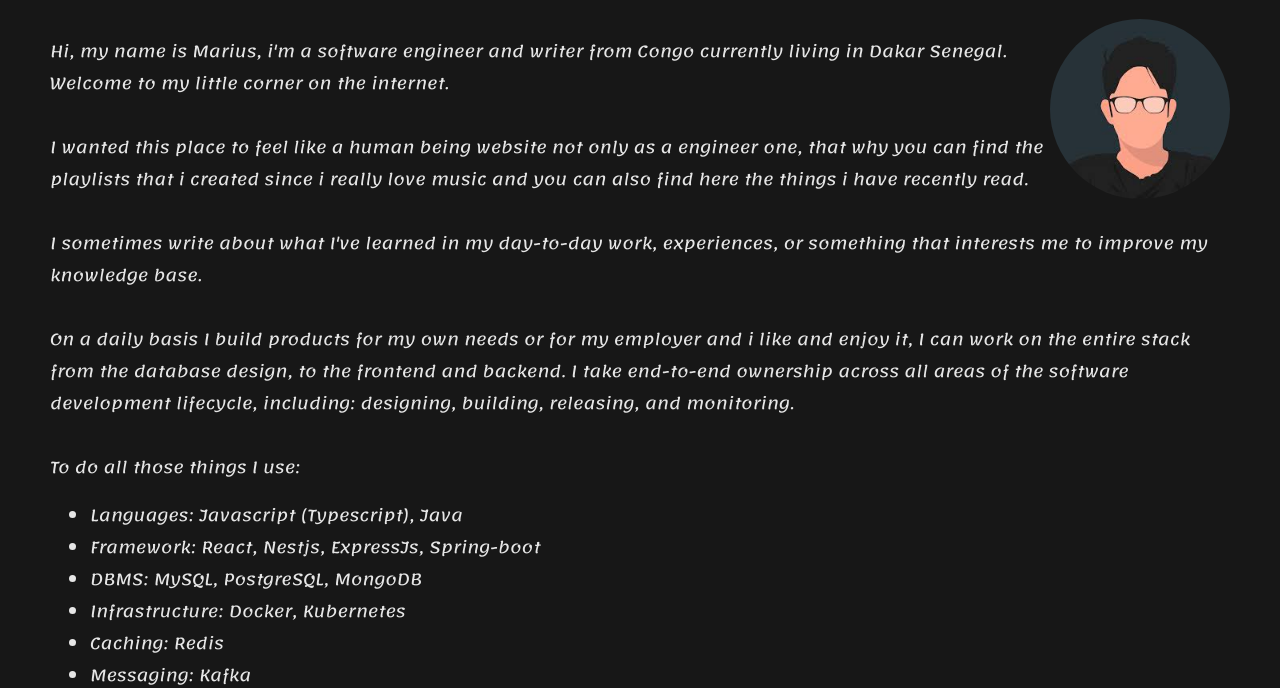
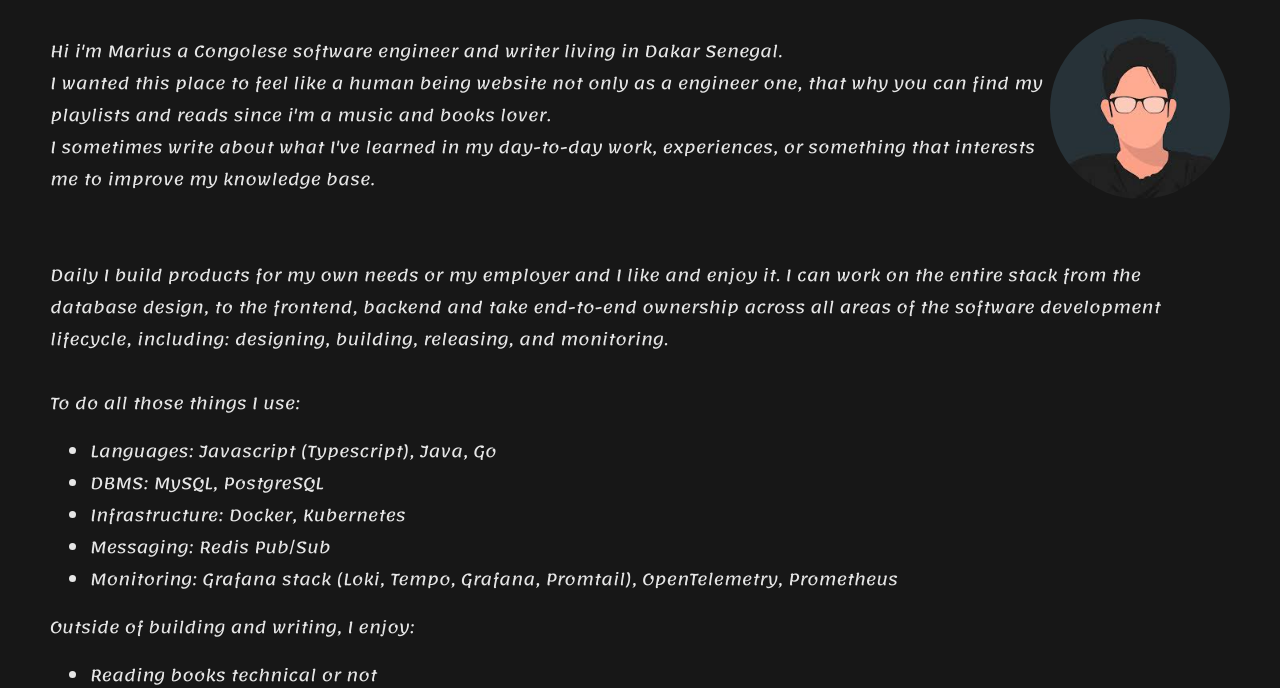
Before and after one commit to niemet0502/mariusniemet.me, a Gatsby site: page /about in a window 1280 px wide. Shown: the part 263-951 px from the top of the page. Built offline with nearby package versions, Linux system fonts and the light colour scheme; Gatsby itself is replaced by a stand-in of ours.

Commit message:
rewrite bio

```diff
--- a/src/pages/about.js
+++ b/src/pages/about.js
@@ -12,13 +12,13 @@ const About = () => {
           <div className="flex aboutme-section__picture">
             <div className="flex-1">
               <p>
-                Hi, my name is Marius, i'm a software engineer and writer from
-                Congo currently living in Dakar Senegal. <br /> Welcome to my
-                little corner on the internet. <br /> <br /> I wanted this place
-                to feel like a human being website not only as a engineer one,
-                that why you can find the playlists that i created since i
-                really love music and you can also find here the things i have
-                recently read.
+                Hi i'm Marius a Congolese software engineer and writer living in
+                Dakar Senegal. <br /> I wanted this place to feel like a human
+                being website not only as a engineer one, that why you can find
+                my playlists and reads since i'm a music and books lover.
+                <br /> I sometimes write about what I've learned in my
+                day-to-day work, experiences, or something that interests me to
+                improve my knowledge base. <br />
               </p>
             </div>
             <div className="flex">
@@ -32,28 +32,25 @@ const About = () => {
           <div>
             <div>
               <p>
-                I sometimes write about what I've learned in my day-to-day work,
-                experiences, or something that interests me to improve my
-                knowledge base.
                 <br />
-                <br />
-                On a daily basis I build products for my own needs or for my
-                employer and i like and enjoy it, I can work on the entire stack
-                from the database design, to the frontend and backend. I take
-                end-to-end ownership across all areas of the software
-                development lifecycle, including: designing, building,
-                releasing, and monitoring.
+                Daily I build products for my own needs or my employer and I
+                like and enjoy it. I can work on the entire stack from the
+                database design, to the frontend, backend and take end-to-end
+                ownership across all areas of the software development
+                lifecycle, including: designing, building, releasing, and
+                monitoring.
                 <br />
                 <br />
                 To do all those things I use:
                 <ul>
-                  <li>Languages: Javascript (Typescript), Java</li>
-                  <li>Framework: React, Nestjs, ExpressJs, Spring-boot</li>
-                  <li> DBMS: MySQL, PostgreSQL, MongoDB </li>
+                  <li>Languages: Javascript (Typescript), Java, Go</li>
+                  <li> DBMS: MySQL, PostgreSQL </li>
                   <li> Infrastructure: Docker, Kubernetes </li>
-                  <li> Caching: Redis</li>
-                  <li> Messaging: Kafka</li>
-                  <li>Monitoring:</li>
+                  <li> Messaging: Redis Pub/Sub</li>
+                  <li>
+                    Monitoring: Grafana stack (Loki, Tempo, Grafana, Promtail),
+                    OpenTelemetry, Prometheus
+                  </li>
                 </ul>
               </p>
 
--- a/src/styles/style.css
+++ b/src/styles/style.css
@@ -1,18 +1,16 @@
+@import url("https://fonts.googleapis.com/css2?family=Rock+Salt&display=swap");
 
-  @import url('https://fonts.googleapis.com/css2?family=Rock+Salt&display=swap');
-
-  @import url('https://fonts.googleapis.com/css2?family=Lemonada&family=Lobster+Two&family=Rock+Salt&display=swap');
+@import url("https://fonts.googleapis.com/css2?family=Lemonada&family=Lobster+Two&family=Rock+Salt&display=swap");
 
 .flex {
   display: flex;
-
 }
 
-.align-items-center{
+.align-items-center {
   align-items: center;
 }
 
-.flex-column{
+.flex-column {
   flex-direction: column;
 }
 
@@ -29,7 +27,7 @@ body {
   padding: 0px;
   margin: 0px;
   color: white;
-    font-family: 'Lemonada', cursive;
+  font-family: "Lemonada", cursive;
 }
 
 div {
@@ -52,7 +50,6 @@ div {
 div::-webkit-scrollbar-thumb {
   background-color: transparent;
 }
-
 
 .top-nav {
   position: fixed;
@@ -81,8 +78,8 @@ div {
   display: block;
 }
 
-
-.top-nav .navigation ul, .mobile-navigation ul {
+.top-nav .navigation ul,
+.mobile-navigation ul {
   list-style-type: none;
   padding: 0px;
 }
@@ -92,7 +89,8 @@ div {
   display: inline-block;
 }
 
-.top-nav .navigation a,  .mobile-navigation a{
+.top-nav .navigation a,
+.mobile-navigation a {
   display: flex;
   flex-direction: column;
   text-decoration: none;
@@ -103,7 +101,8 @@ div {
   text-decoration: underline;
 }
 
-.top-nav .navigation a .page-number, .mobile-navigation a .page-number{
+.top-nav .navigation a .page-number,
+.mobile-navigation a .page-number {
   color: rgb(164, 162, 162);
   font-size: 12px;
 }
@@ -140,7 +139,7 @@ div {
 }
 
 @media screen and (max-width: 1180px) {
-  .top-nav-wrapper{
+  .top-nav-wrapper {
     justify-content: space-between;
   }
   .mobile-navigation-toggle {
@@ -151,14 +150,13 @@ div {
     display: none;
   }
 
-  .logo{
+  .logo {
     width: 50px;
   }
 }
 
-
 @media screen and (max-width: 680px) {
-  .logo{
+  .logo {
     width: 40px;
   }
 
@@ -183,7 +181,6 @@ div {
   position: fixed;
   width: 100%;
 }
-
 
 /** Left nav **/
 .left-nav {
@@ -210,17 +207,18 @@ div {
 }
 
 .left-nav svg {
-  font-size: 21px;
+  font-size: 30px;
+  color: white;
 }
 
 @media screen and (max-width: 1180px) {
-  .left-nav{
+  .left-nav {
     width: 70px;
   }
 }
 
 @media screen and (max-width: 680px) {
-  .left-nav{
+  .left-nav {
     display: none;
   }
 }
@@ -231,7 +229,6 @@ div {
   margin-left: 90px;
 }
 
-
 .container-align {
   margin: 0 calc(5.39286vw - 45px) 0 calc(5.39286vw + 45px);
   width: 75.21429vw;
@@ -239,7 +236,7 @@ div {
 
 @media screen and (max-width: 1180px) {
   .container-align {
-    margin: 0 ;
+    margin: 0;
     width: 100%;
   }
 }
@@ -266,11 +263,10 @@ div {
   flex: 1;
 }
 
-
 .home-page-content .content-container h1 {
   font-size: 62px;
   margin-top: 120px;
-  font-family: 'Rock Salt', cursive;
+  font-family: "Rock Salt", cursive;
   margin-bottom: 0px;
 }
 
@@ -289,11 +285,9 @@ div {
     margin-top: 100px;
   }
 
-  .home-page-content .content-container .header div:last-child{
+  .home-page-content .content-container .header div:last-child {
     display: none;
   }
-
-
 }
 
 @media screen and (max-width: 680px) {
@@ -304,8 +298,6 @@ div {
     font-size: 38px;
     margin-top: 70px;
   }
-
-
 }
 
 /* home page blog post */
@@ -357,13 +349,13 @@ div {
   justify-content: space-between;
 }
 
-.project-card .header  span{
+.project-card .header span {
   display: flex;
   align-items: center;
   gap: 5px;
 }
 
-.project-card .header  span svg {
+.project-card .header span svg {
   color: yellow;
 }
 
@@ -428,8 +420,6 @@ div {
   color: rgb(164, 162, 162);
 }
 
-
-
 /** page content **/
 
 .page-content {
@@ -441,12 +431,11 @@ div {
   justify-content: center;
 }
 
-.hero  {
+.hero {
   text-align: center;
   display: flex;
   flex-direction: column;
   padding-top: 20px;
-
 }
 
 .hero p {
@@ -473,29 +462,30 @@ div {
   border-radius: 50%;
 }
 
-
-
-
-.aboutme-section p, .experience span, .experience p, .aboutme-section li {
+.aboutme-section p,
+.experience span,
+.experience p,
+.aboutme-section li {
   font-size: 16px;
-  color: #e6e6e6
+  color: #e6e6e6;
 }
 
-h1, h2, h3, h4 {
+h1,
+h2,
+h3,
+h4 {
   color: white;
 }
 
 @media screen and (max-width: 680px) {
-
-  .aboutme-section{
+  .aboutme-section {
     padding: 0px;
     margin-top: 20px;
   }
 
-  .aboutme-section__picture{
+  .aboutme-section__picture {
     flex-direction: column-reverse;
   }
-
 }
 .profile-picture {
   width: 180px;
@@ -520,16 +510,12 @@ h1, h2, h3, h4 {
   font-style: italic;
 }
 
-
-
 .books-container .book-card {
   border: 1px solid rgb(118, 118, 116);
   width: 250px;
   margin: 0px;
 
   min-width: 200px;
-
-
 
   padding: 20px;
 }
@@ -567,10 +553,9 @@ h1, h2, h3, h4 {
   list-style: none;
 }
 
-.experiences-section h3{
+.experiences-section h3 {
   margin-bottom: 0px;
 }
-
 
 ul.experiences-list {
   position: relative;
@@ -578,11 +563,10 @@ ul.experiences-list {
   padding-left: 0px;
 }
 
-.experience h1{
+.experience h1 {
   margin-top: 0px;
   margin-bottom: 5px;
 }
-
 
 .bullet {
   position: relative;
@@ -595,7 +579,11 @@ ul.experiences-list {
   left: 15px;
   bottom: 0;
   width: 1px;
-  background-color: rgb(118, 118, 116);; /* Adjust this value to change the color of the line */
+  background-color: rgb(
+    118,
+    118,
+    116
+  ); /* Adjust this value to change the color of the line */
 }
 
 .bullet ul {
@@ -611,18 +599,15 @@ ul.experiences-list {
 
   display: flex;
   flex-wrap: wrap;
-
 }
 
 .project-container {
-
   flex-basis: 49%;
   flex-grow: 0;
 
   display: flex;
 
   justify-content: center;
-
 }
 
 @media screen and (max-width: 1180px) {
@@ -665,10 +650,9 @@ ul.experiences-list {
 .project .footer ul li {
   display: inline;
   margin-right: 10px;
-
 }
 
-.flex.articles{
+.flex.articles {
   gap: 4%;
 }
 
@@ -686,11 +670,10 @@ ul.experiences-list {
 .project a:hover {
   transition: ease-in 0.5s;
   text-decoration: underline;
-
 }
 
 @media screen and (max-width: 680px) {
-  .project{
+  .project {
     flex-direction: column-reverse;
   }
 
@@ -699,7 +682,7 @@ ul.experiences-list {
   }
 }
 
-.header a{
+.header a {
   color: white;
 }
 
@@ -730,7 +713,7 @@ ul.experiences-list {
   border-bottom: 1px solid rgb(118, 118, 116);
 }
 
-.blog-post a:hover{
+.blog-post a:hover {
   text-decoration: underline;
 }
 
@@ -742,7 +725,7 @@ ul.experiences-list {
   gap: 6rem;
 }
 
-.post-content{
+.post-content {
   padding: 20px;
 }
 
@@ -755,7 +738,8 @@ ul.experiences-list {
   font-size: 48px;
 }
 
-.post-content p, .post-content span {
+.post-content p,
+.post-content span {
   color: #e6e6e6;
   font-weight: normal;
 }
@@ -775,16 +759,17 @@ ul.experiences-list {
   color: white;
 }
 
-code[class*="language-"], pre[class*="language-"] {
+code[class*="language-"],
+pre[class*="language-"] {
   background-color: #0000 !important;
   border: 1px solid rgb(49, 48, 53) !important;
   transition: box-shadow 0.2s ease 0s !important;
 
-  color: #D0D6E0 !important;
+  color: #d0d6e0 !important;
 }
 
 .gatsby-highlight-code-line {
-  background-color: rgb(116, 207, 136, 0.1);;
+  background-color: rgb(116, 207, 136, 0.1);
   display: block;
   margin-left: -1rem;
   margin-right: -1.5rem;
@@ -796,7 +781,7 @@ code[class*="language-"], pre[class*="language-"] {
   background-color: transparent;
 }
 
-.right-sidebar{
+.right-sidebar {
   width: 350px;
   border-left: 1px solid rgb(118, 118, 116);
   padding: 60px 30px;
@@ -813,7 +798,7 @@ code[class*="language-"], pre[class*="language-"] {
 }
 
 @media screen and (max-width: 1180px) {
-  .blog-post-container .right-sidebar{
+  .blog-post-container .right-sidebar {
     display: none;
   }
 }
@@ -837,5 +822,4 @@ code[class*="language-"], pre[class*="language-"] {
   body p {
     font-size: 18px;
   }
-
 }
--- a/src/templates/post.js
+++ b/src/templates/post.js
@@ -29,10 +29,10 @@
 
             <p>
               Hi I'm <Link to="/about">Marius</Link> <br />
-              Welcome to my little corner on the internet. <br />
               I'm a software Engineer and Writer based in Dakar. I build stuff
               and write about them. I'm intersted in Distributed systems, data
               structure and algorithm. <br />I like chess, books and formula 1.
+              Welcome to my little corner on the internet. <br />
             </p>
           </div>
         </div>
```
Also changed, not shown: src/pages/index.js (+3 -5 lines). Lines whose indentation alone changed are shown as unchanged.
